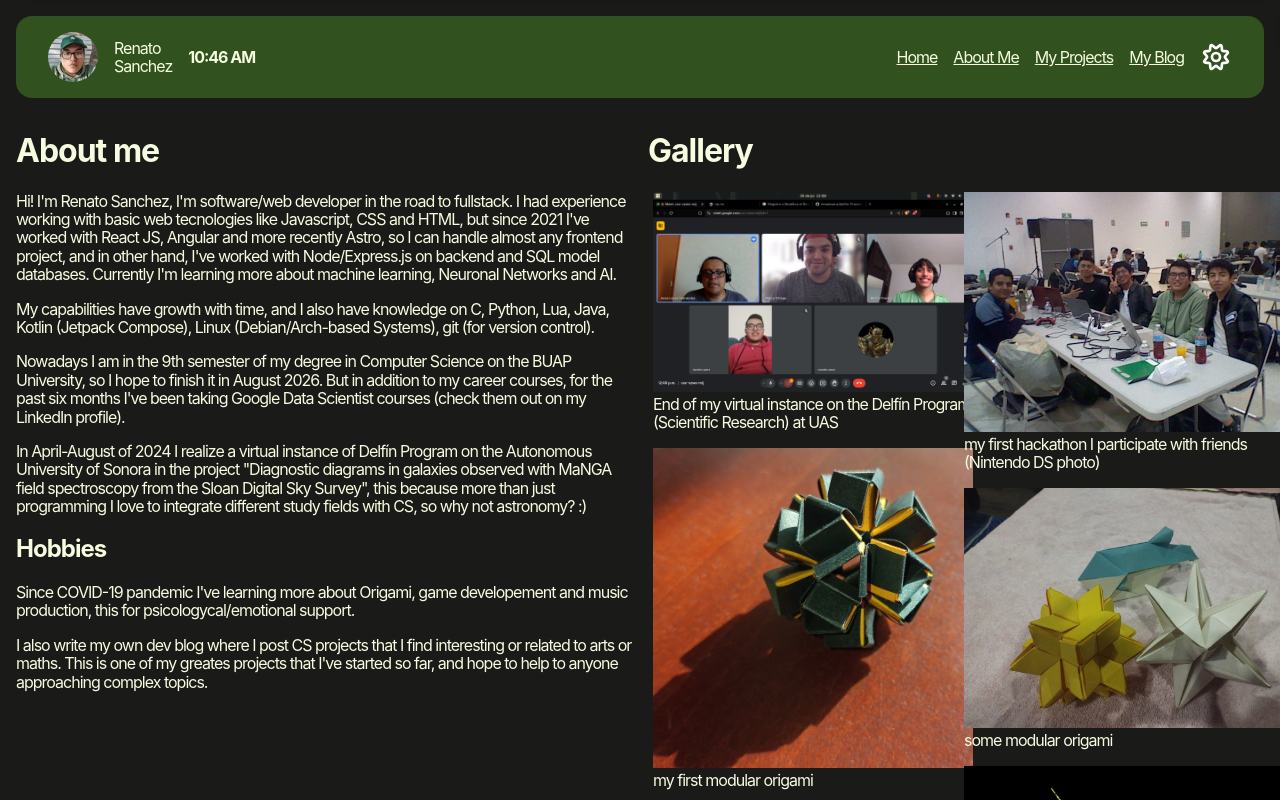
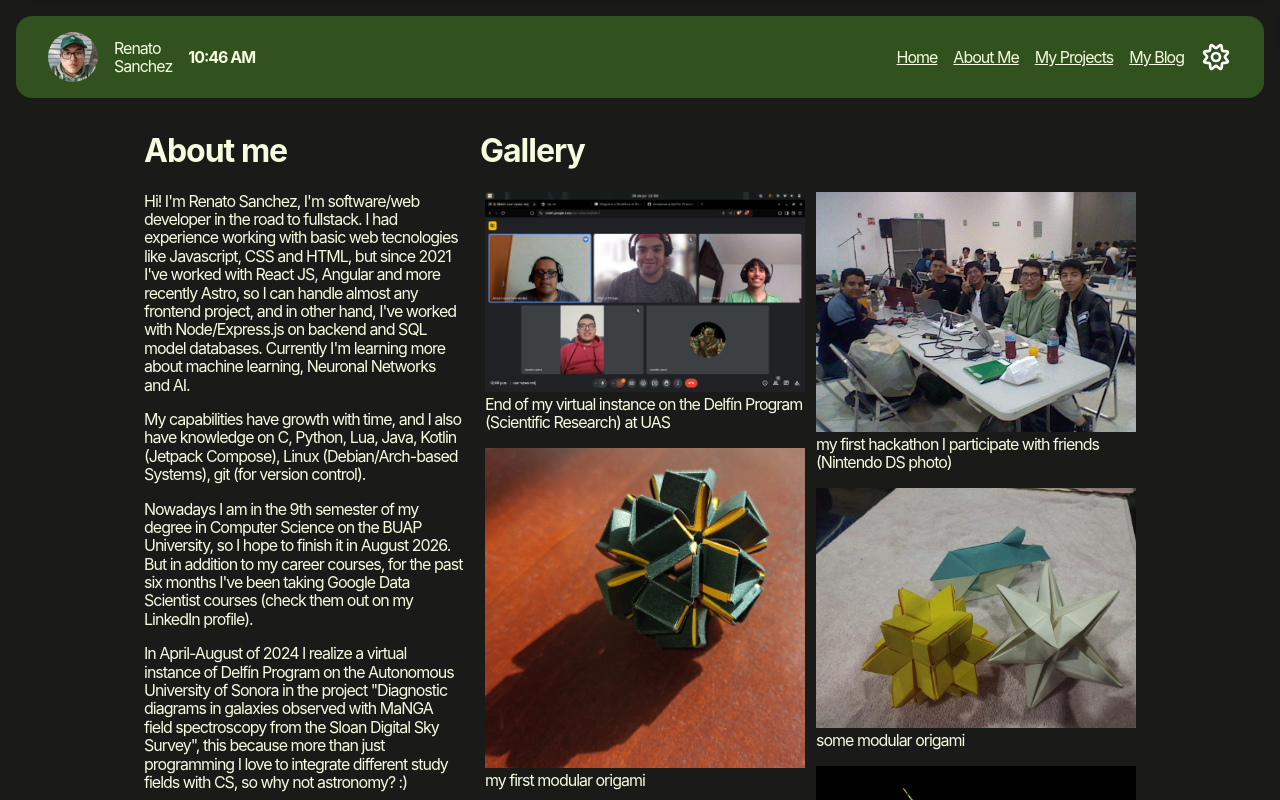
Before and after one commit to renatosanz/my-portfolio, a React (Vite) app: page /about in a window 1280 px wide. Shown: the top 800 px of the page. Built offline with nearby package versions, Linux system fonts and the light colour scheme; a web font is replaced by a local one.

Commit message:
responsive fixes

```diff
--- a/src/About/About.css
+++ b/src/About/About.css
@@ -1,7 +1,8 @@
 #About {
   display: grid;
-  grid-template-columns: 1fr 1fr;
+  grid-template-columns: 20rem 1fr;
   grid-gap: 1rem;
+  margin: 0 10dvw;
 }
 
 .text-side {
@@ -25,11 +26,23 @@
 .gallery-item p {
   margin-top: 0;
 }
+
+@media screen and (max-width: 880px) {
+  #About{
+    margin: 0 2dvw;
+  }
+}
+
 @media screen and (max-width: 680px) {
   #About {
     grid-template-columns: 1fr;
     grid-template-rows: auto 1fr;
+    margin: 0;
   }
+  .text-side {
+    max-width: none;
+  }
+
   .gallery-item * {
     width: 100%;
   }
```
